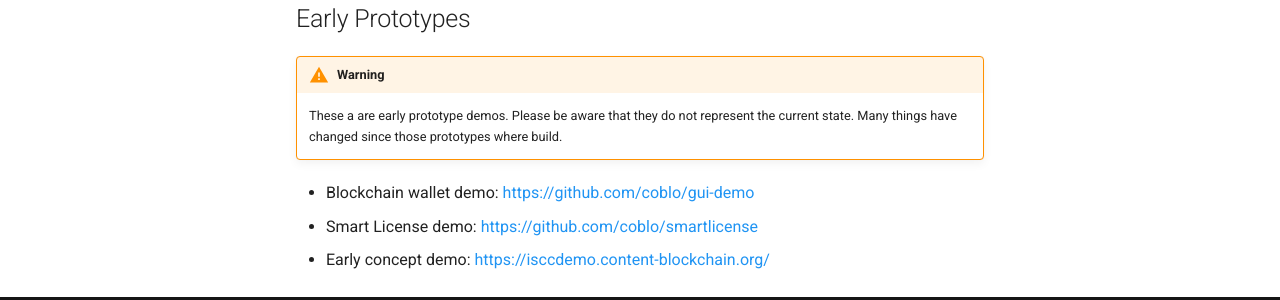
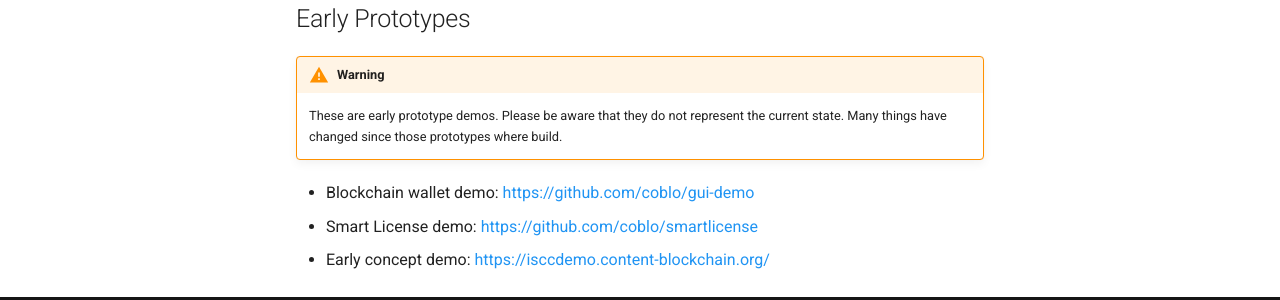
Before and after one commit to iscc/iscc-specs, an MkDocs documentation site: the page built from docs/implementations.md, in a window 1280 px wide and 1085 px high. Shown: the part 723-1023 px from the top of the window. Built offline with MkDocs 1.6.1 and Material for MkDocs 9.7.7, drawn with Linux system fonts in a browser that asks for light colours; comment, search, counter and statistics services are not loaded.

```diff
--- a/docs/implementations.md
+++ b/docs/implementations.md
@@ -22,7 +22,7 @@ If you are missing an implementation in your favorite programming language, plea
 ## Early Prototypes
 
 !!! warning
-    These a are early prototype demos. Please be aware that they do not represent the current state. Many things have changed since those prototypes where build.
+    These are early prototype demos. Please be aware that they do not represent the current state. Many things have changed since those prototypes where build.
 
 - Blockchain wallet demo: https://github.com/coblo/gui-demo
 - Smart License demo: https://github.com/coblo/smartlicense
```
